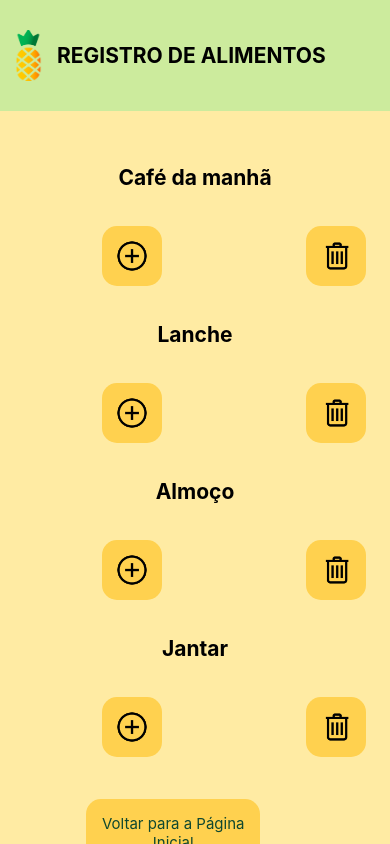
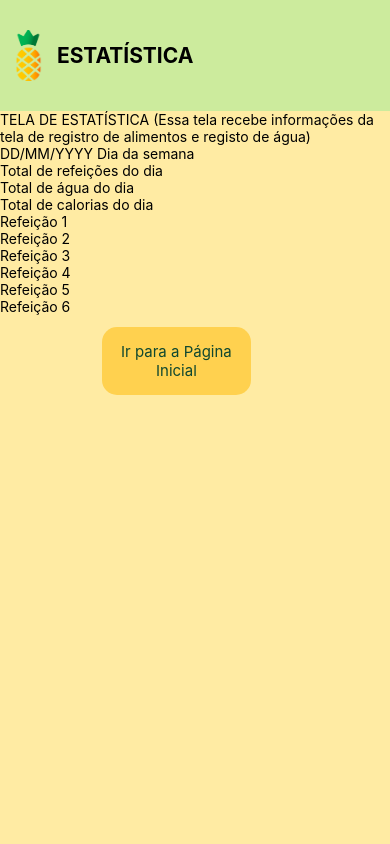
Before and after one commit to crisfaria/fase2-fn-app, a React Native app: screen /Estatistica in a window 390 px wide. Built offline with nearby package versions, Linux system fonts and the light colour scheme.

Commit message:
Ajustes finais da navegação

```diff
--- a/App.js
+++ b/App.js
@@ -14,20 +14,20 @@ export default function App() {
   return (
     <NavigationContainer>
       <Stack.Navigator screenOptions={{ headerShown: false }}>
-        {/* <Stack.Screen
+        <Stack.Screen
           options={{ headerShown: false }}
           name="Login"
           component={LoginScreen}
         />
         <Stack.Screen name="Cadastro" component={CadastroScreen} />
         <Stack.Screen name="Home" component={HomeScreen} />
-        <Stack.Screen name="Histórico" component={HistoricoScreen} /> */}
+        <Stack.Screen name="Historico" component={HistoricoScreen} />
         <Stack.Screen name="Registro" component={RegistroScreen} />
         <Stack.Screen
           name="RegistroAlimentos"
           component={RegistroAlimentosScreen}
         />
-        {/* <Stack.Screen name="Estatística" component={EstatisticaScreen} /> */}
+        <Stack.Screen name="Estatistica" component={EstatisticaScreen} />
       </Stack.Navigator>
     </NavigationContainer>
   );
--- a/screens/Cadastro.js
+++ b/screens/Cadastro.js
@@ -139,8 +139,8 @@ const CadastroScreen = ({ navigation }) => {
               }}
             ></TextInput>
           </Pressable>
-          <TouchableOpacity>
-            <Pressable
+          <TouchableOpacity
+            onPress={() => navigation.navigate("Home")}
             style={{
               backgroundColor: "#FFD14F",
               flex: 1,
@@ -156,7 +156,6 @@ const CadastroScreen = ({ navigation }) => {
             title="Enviar"
           >
             <Text>Enviar</Text>
-            </Pressable>
           </TouchableOpacity>
           <View style={{ marginTop: 30 }}>
             <Pressable onPress={() => navigation.navigate("Login")}>
--- a/screens/Estatistica.js
+++ b/screens/Estatistica.js
@@ -1,4 +1,11 @@
-import { ScrollView, Text, View, Image } from "react-native";
+import {
+  ScrollView,
+  Text,
+  View,
+  Image,
+  Pressable,
+  TouchableOpacity,
+} from "react-native";
 
 const EstatisticaScreen = ({ navigation }) => {
   return (
@@ -23,10 +30,12 @@ const EstatisticaScreen = ({ navigation }) => {
         }}
       >
         <View>
-          <Image
-            source={require("../assets/abacaxi.png")}
-            style={{ width: 27, height: 51 }}
-          />
+          <Pressable onPress={() => navigation.goBack()}>
+            <Image
+              source={require("../assets/abacaxi.png")}
+              style={{ width: 27, height: 51 }}
+            />
+          </Pressable>
         </View>
         <View>
           <Text style={{ fontWeight: "bold", fontSize: 21, marginLeft: 15 }}>
@@ -51,6 +60,24 @@ const EstatisticaScreen = ({ navigation }) => {
           <Text>Refeição 5</Text>
           <Text>Refeição 6</Text>
         </View>
+        <View style={{ justifyContent: "center", alignItems: "center" }}>
+          <TouchableOpacity onPress={() => navigation.navigate("Home")}>
+            <Text
+              style={{
+                textAlign: "center",
+                color: "#10482f",
+                fontSize: 15,
+                marginTop: 12,
+                backgroundColor: "#FFD14F",
+                padding: 15,
+                width: "80%",
+                borderRadius: 15,
+              }}
+            >
+              Ir para a Página Inicial
+            </Text>
+          </TouchableOpacity>
+        </View>
       </ScrollView>
     </View>
   );
--- a/screens/Historico.js
+++ b/screens/Historico.js
@@ -1,8 +1,8 @@
-import { View, Text, Image } from "react-native";
+import { View, Text, Image, Pressable } from "react-native";
 import { Calendar } from "react-native-calendars";
 import { useState } from "react";
 
-const HistoricoScreen = () => {
+const HistoricoScreen = ({ navigation }) => {
   const [selected, setSelected] = useState("");
   return (
     <View
@@ -49,6 +49,7 @@ const HistoricoScreen = () => {
         }}
       >
         <Calendar
+          onPress={() => navigation.navigate("Estatistica")}
           style={{ backgroundColor: "#ffeba3" }}
           onDayPress={(day) => {
             setSelected(day.dateString);
--- a/screens/Home.js
+++ b/screens/Home.js
@@ -60,16 +60,16 @@ const HomeScreen = ({ navigation }) => {
         }}
       >
         <View>
-          <Pressable onPress={() => navigation.goBack()}>
+          <TouchableOpacity onPress={() => navigation.goBack()}>
             <Image
               source={require("../assets/abacaxi.png")}
               style={{ width: 27, height: 51 }}
             />
-          </Pressable>
+          </TouchableOpacity>
         </View>
         <View>
           <Text style={{ fontWeight: "bold", fontSize: 21, marginLeft: 15 }}>
-            Página Inicial
+            PÁGINA INICIAL
           </Text>
         </View>
       </View>
--- a/screens/Login.js
+++ b/screens/Login.js
@@ -95,7 +95,8 @@ const LoginScreen = ({ navigation }) => {
             ></TextInput>
           </Pressable>
           <TouchableOpacity>
-            <Pressable
+            <TouchableOpacity
+              onPress={() => navigation.navigate("Home")}
               style={{
                 backgroundColor: "#FFD14F",
                 flex: 1,
@@ -111,16 +112,16 @@ const LoginScreen = ({ navigation }) => {
               title="Entrar"
             >
               <Text>Entrar</Text>
-            </Pressable>
+            </TouchableOpacity>
           </TouchableOpacity>
           <View style={{ marginTop: 30 }}>
-            <Pressable onPress={() => navigation.navigate("Cadastro")}>
+            <TouchableOpacity onPress={() => navigation.navigate("Cadastro")}>
               <Text
                 style={{ textAlign: "center", color: "#10482f", fontSize: 15 }}
               >
                 Ainda não tenho conta, quero me cadastrar!
               </Text>
-            </Pressable>
+            </TouchableOpacity>
           </View>
         </View>
       </ScrollView>
--- a/screens/Registro.js
+++ b/screens/Registro.js
@@ -41,7 +41,7 @@ const RegistroScreen = ({ navigation }) => {
           </View>
           <View>
             <Text style={{ fontWeight: "bold", fontSize: 21, marginLeft: 15 }}>
-              REGISTRO DE ALIMENTOS
+              REGISTRO DE REFEIÇÕES
             </Text>
           </View>
         </View>
@@ -81,6 +81,7 @@ const RegistroScreen = ({ navigation }) => {
             }}
           >
             <TouchableOpacity
+              onPress={() => navigation.navigate("RegistroAlimentos")}
               style={{
                 backgroundColor: "#FFD14F",
                 padding: 12,
@@ -136,6 +137,7 @@ const RegistroScreen = ({ navigation }) => {
             }}
           >
             <TouchableOpacity
+              onPress={() => navigation.navigate("RegistroAlimentos")}
               style={{
                 backgroundColor: "#FFD14F",
 
@@ -192,6 +194,7 @@ const RegistroScreen = ({ navigation }) => {
             }}
           >
             <TouchableOpacity
+              onPress={() => navigation.navigate("RegistroAlimentos")}
               style={{
                 backgroundColor: "#FFD14F",
 
@@ -248,6 +251,7 @@ const RegistroScreen = ({ navigation }) => {
             }}
           >
             <TouchableOpacity
+              onPress={() => navigation.navigate("RegistroAlimentos")}
               style={{
                 backgroundColor: "#FFD14F",
 
@@ -292,7 +296,7 @@ const RegistroScreen = ({ navigation }) => {
               alignItems: "center",
             }}
           >
-            <Pressable onPress={() => navigation.navigate("Home")}>
+            <TouchableOpacity onPress={() => navigation.navigate("Home")}>
               <Text
                 style={{
                   textAlign: "center",
@@ -306,7 +310,23 @@ const RegistroScreen = ({ navigation }) => {
               >
                 Voltar para a Página Inicial
               </Text>
-            </Pressable>
+            </TouchableOpacity>
+            <TouchableOpacity onPress={() => navigation.navigate("Historico")}>
+              <Text
+                style={{
+                  textAlign: "center",
+                  color: "#10482f",
+                  fontSize: 15,
+                  marginTop: 12,
+                  backgroundColor: "#FFD14F",
+                  padding: 15,
+                  width: "80%",
+                  borderRadius: 15,
+                }}
+              >
+                Ir para a Página do Histórico
+              </Text>
+            </TouchableOpacity>
           </View>
         </ScrollView>
       </View>
```
Lines whose indentation alone changed are shown as unchanged.
